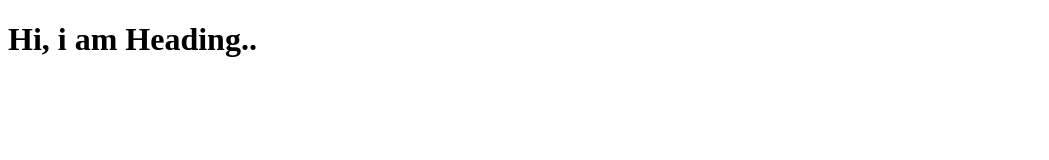
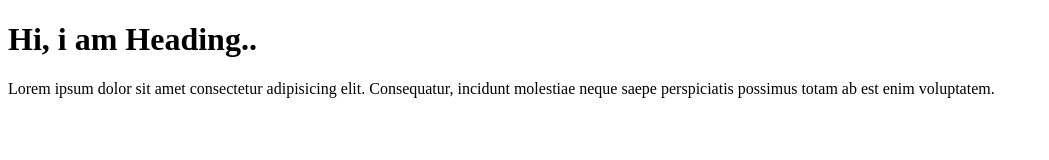
Before and after one commit to Anuragkumar-687/GitClone_C, a plain HTML site: page index.html in a window 1280 px wide. Shown: the whole page, without its empty margins (0-1049 px from the left). Drawn offline with Linux system fonts and the light colour scheme.

Commit message:
new feature

```diff
--- a/index.html
+++ b/index.html
@@ -7,5 +7,6 @@
 </head>
 <body>
     <h1>Hi, i am Heading..</h1>
+    <p>Lorem ipsum dolor sit amet consectetur adipisicing elit. Consequatur, incidunt molestiae neque saepe perspiciatis possimus totam ab est enim voluptatem.</p>
 </body>
 </html>
```
